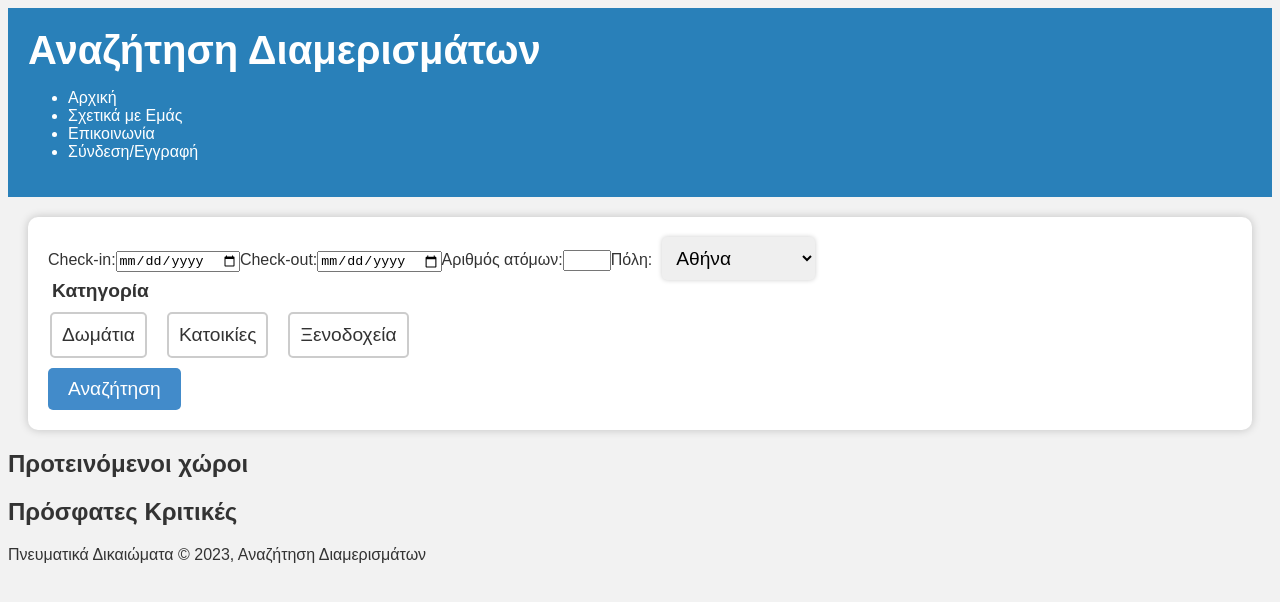
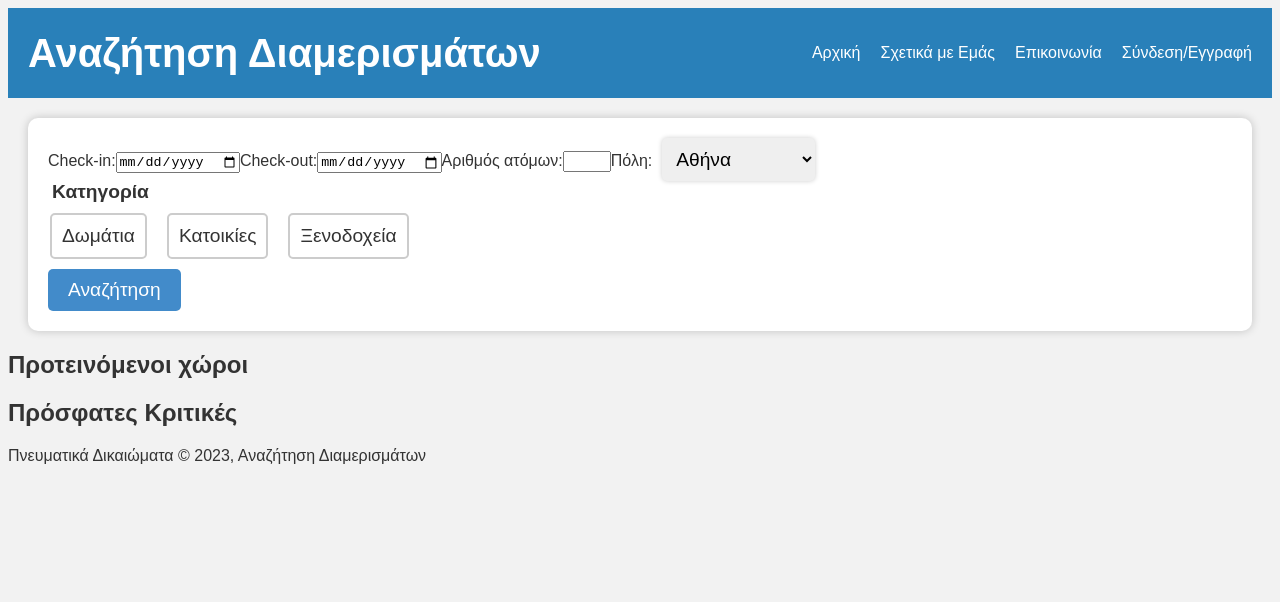
Before and after one commit to llaftsis/BNB_of_the_poor, a React (Create React App) app: page / in a window 1280 px wide. Shown: the top 602 px of the page. Built offline with nearby package versions, Linux system fonts and the light colour scheme.

Commit message:
Headers HomePage

```diff
--- a/src/Header.js
+++ b/src/Header.js
@@ -1,11 +1,9 @@
-import React from 'react';
-
 function Header() {
   return (
-    <header>
+    <header className="header">
       <h1>Αναζήτηση Διαμερισμάτων</h1>
       <nav>
-        <ul>
+        <ul className="nav-list">
           <li>Αρχική</li>
           <li>Σχετικά με Εμάς</li>
           <li>Επικοινωνία</li>
--- a/src/style.css
+++ b/src/style.css
@@ -4,10 +4,30 @@ body {
   color: #333;
 }
 
-header {
+/*header {
   background-color: #2980b9;
   color: #fff;
   padding: 20px;
+}*/
+
+.header {
+  background-color: #2980b9;
+  padding: 20px;
+  color: #fff;
+  display: flex;
+  justify-content: space-between;
+  align-items: center;
+}
+
+.nav-list {
+  list-style: none;
+  display: flex;
+  gap: 20px;
+}
+
+.nav-list li {
+  font-size: 16px;
+  cursor: pointer;
 }
 
 h1 {
```
Also changed, not shown: src/Footer.js (line endings or trailing spaces).
